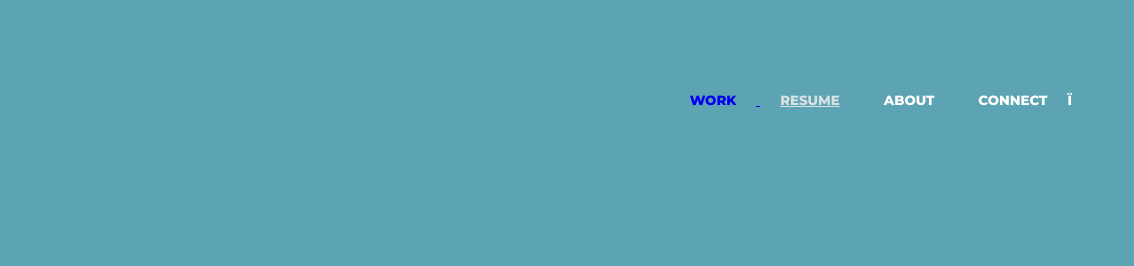
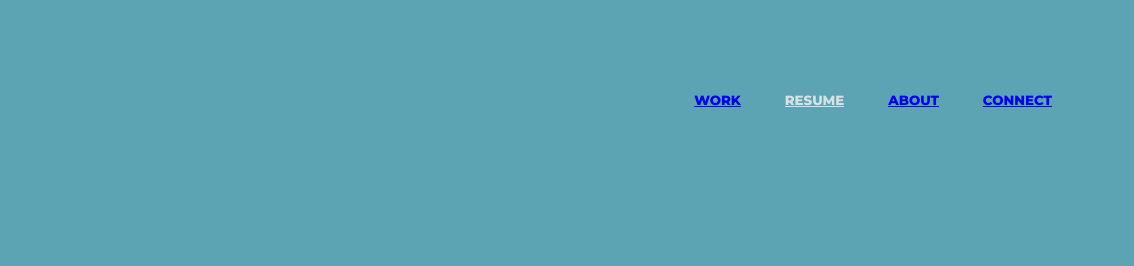
Before and after one commit to ingan274/Portfolio, a plain HTML site: page resume.html in a window 1280 px wide. Shown: the top 266 px of the page, 146-1280 px from the left. Drawn offline with Linux system fonts and the light colour scheme.

Commit message:
linked nav

```diff
--- a/resume.html
+++ b/resume.html
@@ -27,15 +27,15 @@
         <div class='navcontainer'>
             <nav class='nav'>
                 <div class='rownav'>
-                    <a href="https://ingan274.github.io/Portfolio/work.html">
-                        <div id='work' class='menu'>WORK</div>
+                    <a href="https://ingan274.github.io/Portfolio/work.html" class='menu'>
+                        <div id='work'>WORK</div>
                     </a>
-                    <a href="https://ingan274.github.io/Portfolio/resume.html"></a>
-                    <div id='resume' class='menu'>RESUME</div></a>
-                    <a href="https://ingan274.github.io/Portfolio/index.html"></a>
-                    <div id='about' class='menu'>ABOUT</div></a>
-                    <a href="https://ingan274.github.io/Portfolio/contact.html"></a>
-                    <div id='contact' class='menu'>CONNECT</div></a>Ï
+                    <a href="https://ingan274.github.io/Portfolio/resume.html" class='menu'>
+                    <div id='resume' >RESUME</div></a>
+                    <a href="https://ingan274.github.io/Portfolio/index.html" class='menu'>
+                    <div id='about' >ABOUT</div></a>
+                    <a href="https://ingan274.github.io/Portfolio/contact.html" class='menu'>
+                    <div id='contact' >CONNECT</div></a>
                 </div>
                 <!--Logo-->
                 <img id='logo' src="design logo_website.png" alt="Isabel Ngan">
```
Also changed, not shown: connect.html (+4 -4 lines).
